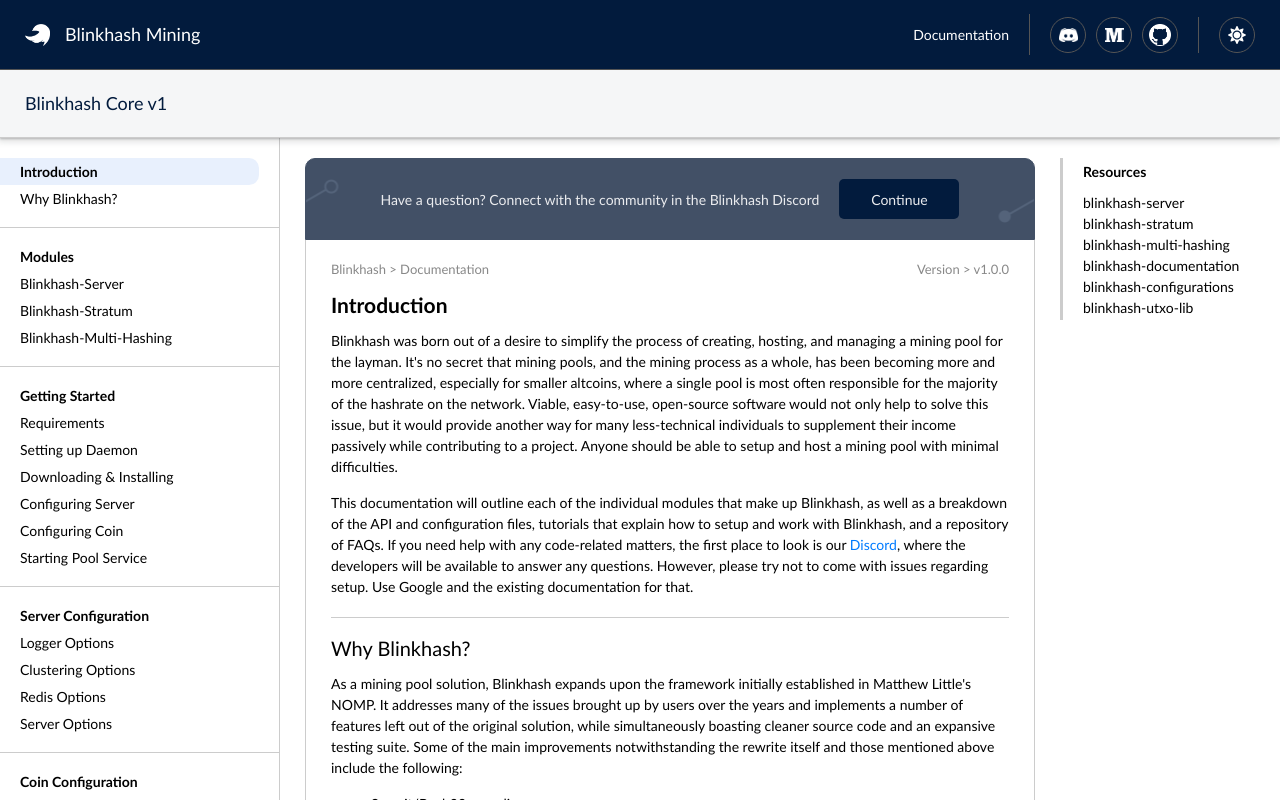
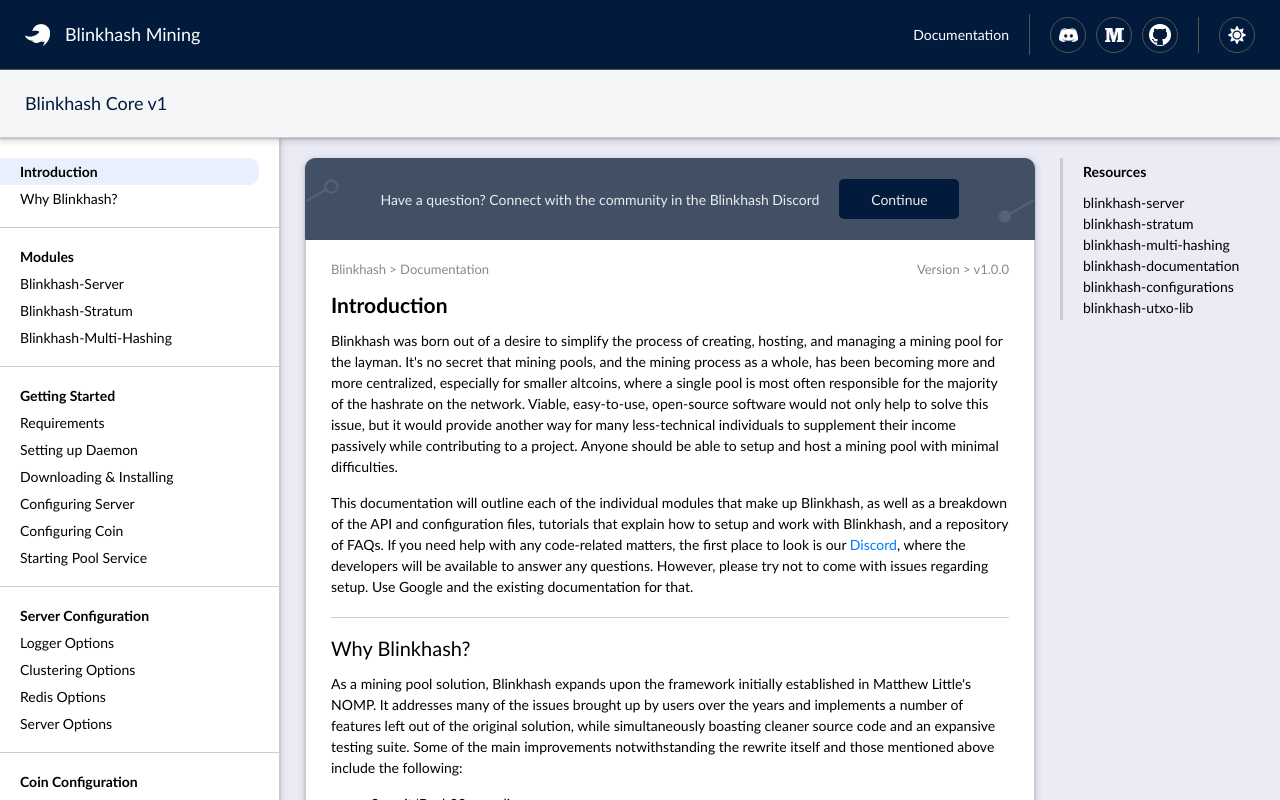
Before and after one commit to mardock2009/blinkhash-website, a Next.js app: page / in a window 1280 px wide. Shown: the top 800 px of the page. Built offline with nearby package versions, Linux system fonts and the light colour scheme.

Commit message:
Rework website layout, continue working on documentation

```diff
--- a/src/components/Banner/index.js
+++ b/src/components/Banner/index.js
@@ -1,5 +1,5 @@
 /* eslint-disable-next-line no-unused-vars */
-import React, { useState } from 'react';
+import React, { useState, useEffect } from 'react';
 import { useRouter } from 'next/router';
 
 // Main Styles
--- a/src/components/Banner/styles.js
+++ b/src/components/Banner/styles.js
@@ -12,8 +12,10 @@
   z-index: 998;
   background-color: ${(props) => props.theme.backgroundBanner};
   border-bottom: 1px solid ${(props) => props.theme.borderBanner};
-  box-shadow: 0 1px 2px 0 rgba(60,64,67,0.3),0 2px 6px 2px rgba(60,64,67,0.15);
   transition: 0.2s ease-in all;
+  ${(props) => props.theme.type === 'light' && `
+    box-shadow: 0 1px 2px 0 rgba(60,64,67,0.3),0 2px 6px 2px rgba(60,64,67,0.15);
+  `}
 `;
 
 export const BannerInner = styled.div`
--- a/src/components/Information/styles.js
+++ b/src/components/Information/styles.js
@@ -15,6 +15,11 @@
   width: 100%;
   height: 100%;
   border-radius: 10px;
+  background-color: ${(props) => props.theme.backgroundInformationSecondary};
+  transition: 0.2s ease-in all;
+  ${(props) => props.theme.type === 'light' && `
+    box-shadow: 0 1px 2px 0 rgba(60,64,67,0.3),0 2px 6px 2px rgba(60,64,67,0.15);
+  `}
   @media (max-width: 800px) {
     border-radius: 0px;
   }
@@ -26,8 +31,8 @@
   align-items: center;
   justify-content: center;
   padding: 20px 25px;
-  border: 1px solid ${(props) => props.theme.backgroundInformationSecondary};
-  background-color: ${(props) => props.theme.backgroundInformationSecondary};
+  border: 1px solid ${(props) => props.theme.backgroundInformationTertiary};
+  background-color: ${(props) => props.theme.backgroundInformationTertiary};
   background-position: center;
   border-radius: 10px 10px 0px 0px;
   @media (max-width: 1000px) {
--- a/src/components/Section/styles.js
+++ b/src/components/Section/styles.js
@@ -79,7 +79,6 @@
     margin-bottom: -1rem;
     border-radius: 0px;
     border-bottom: 0px;
-    box-shadow: none;
   }
 `;
 
--- a/src/components/Sidenav/styles.js
+++ b/src/components/Sidenav/styles.js
@@ -14,6 +14,9 @@
   transition: 0.2s ease-in all;
   overflow-x: hidden;
   overflow-y: scroll;
+  ${(props) => props.theme.type === 'light' && `
+    box-shadow: 0 1px 2px 0 rgba(60,64,67,0.3),0 2px 6px 2px rgba(60,64,67,0.15);
+  `}
   @media (max-width: 800px) {
     display: none;
   }
--- a/src/text.js
+++ b/src/text.js
@@ -91,8 +91,8 @@
 const tutorial = `
 This section will offer a tutorial on how to setup a Blinkhash pool for Bitcoin on your
 local machine. This process can be extrapolated to any other coin that uses one of
-the supported algorithms and is built similarly to Bitcoin itself. See the 'Configurations'
-page for an in-depth explanation of the configuration files used in this tutorial.
+the supported algorithms and is built similarly to Bitcoin itself. See the 'Configuration'
+sections for an in-depth explanation of the configuration files used in this tutorial.
 `
 
 const requirements = `
@@ -186,9 +186,9 @@
 
 const configuringServer = `
 To configure the server, first rename the 'configs/main/example.js' file to
-'configs/main/config.js' and make any desired changes. See the 'Configurations' page for
-a breakdown and explanation of each property mentioned in the file. The default configuration
-will also most likely work for your environment.
+'configs/main/config.js' and make any desired changes. See the 'Server Configuration' section
+for a breakdown and explanation of each property mentioned in the file. The default
+configuration will also most likely work for your environment.
 
 ~~~bash
 cp ~/blinkhash-server-1.0.0/configs/main/example.js ~/blinkhash-server-1.0.0/configs/main/config.js
@@ -229,8 +229,8 @@
 one and rename it accordingly before making any desired changes. Unlike the server
 configuration, the default settings will most likely not work for your coin, and you'll
 need to look through the coin's code itself to find the proper values. See the
-'Configurations' page for a breakdown and explanation of each property mentioned in the
-file, or check [here](https://github.com/blinkhash/blinkhash-configurations) for a list
+'Coin Configuration' section for a breakdown and explanation of each property mentioned in
+the file, or check [here](https://github.com/blinkhash/blinkhash-configurations) for a list
 of configuration files that have been confirmed to work properly.
 
 ~~~bash
@@ -256,7 +256,6 @@
 config.coin.asicBoost = true;
 config.coin.getInfo = false;
 config.coin.segwit = true;
-config.coin.txFee = 0.0004;
 config.coin.rewards = '';
 
 // Algorithm Configuration
@@ -306,6 +305,7 @@
 config.payments.paymentInterval = 7200;
 config.payments.minConfirmations = 10;
 config.payments.minPayment = 0.005;
+config.payments.transactionFee = 0.0004;
 config.payments.daemon = {};
 config.payments.daemon.host = '127.0.0.1';
 config.payments.daemon.port = 8332;
@@ -607,17 +607,6 @@
 
 ---
 
-#### config.coin.txFee
-The transaction fee to use when the pool is sending out payments. A higher fee will
-ensure that payments get processed faster.
-
-~~~js
-// Type: Float
-config.coin.txFee = [float]
-~~~
-
----
-
 #### config.coin.rewards
 The type of secondary rewards implemented by the developers (i.e. treasury, development
 payments, etc.). This property is still being implemented, and as such, Blinkhash won't
@@ -851,54 +840,151 @@
 
 const daemonOptions = `
 #### config.daemons.host
+The host IP for the daemon instance being configured.
+
+~~~js
+// Type: String
+config.daemons.host = [string]
+~~~
 
 ---
 
 #### config.daemons.port
+The port for the daemon instance being configured.
+
+~~~js
+// Type: Number
+config.daemons.port = [number]
+~~~
 
 ---
 
 #### config.daemons.username
+The username set for the daemon instance being configured
+
+~~~js
+// Type: String
+config.daemons.username = [string]
+~~~
 
 ---
 
 #### config.daemons.password
+The password set for the daemon instance being configured
+
+~~~js
+// Type: String
+config.daemons.password = [string]
+~~~
 `;
 
 const paymentOptions = `
 #### config.payments.enabled
+Ensures that the payment processor will be started when the server process is initialized.
+
+~~~js
+// Type: Boolean
+config.payments.enabled = true | false
+~~~
 
 ---
 
 #### config.payments.checkInterval
+The amount of time in seconds for the server to wait in-between payment check cycles. A
+payment check cycle is a process in which the server runs managerial scripts to update current
+balances and other statistics. Payments will not be sent out when this process runs.
+
+~~~js
+// Type: Number
+config.payments.checkInterval = [number]
+~~~
 
 ---
 
 #### config.payments.paymentInterval
+The amount of time in seconds for the server to wait in-between payment management cycles. A
+payment management cycle is similar to a payment check cycle in that it's a process where the
+server runs managerial scripts, but it also sends out payments to miners and adjusts the
+database accordingly.
+
+~~~js
+// Type: Number
+config.payments.paymentInterval = [number]
+~~~
 
 ---
 
 #### config.payments.minConfirmations
+The minimum number of confirmations for a mined block before it will be considered as
+accepted.
+
+~~~js
+// Type: Number
+config.payments.minConfirmations = [number]
+~~~
 
 ---
 
 #### config.payments.minPayment
+The minimum amount of the coin being mined that will be sent out in payments. Any balances
+less than the minimum will be logged and sent out when the miner reaches a permissible
+balance.
+
+~~~js
+// Type: Float
+config.payments.minPayment = [float]
+~~~
+
+---
+
+#### config.payments.transactionFee
+The transaction fee to use when the pool is sending out payments. A higher fee will
+ensure that payments get processed faster.
+
+~~~js
+// Type: Float
+config.payments.transactionFee = [float]
+~~~
 
 ---
 
 #### config.payments.daemon.host
+The host IP for the daemon instance that the payment processor will use.
+
+~~~js
+// Type: String
+config.payments.daemon.host = [string]
+~~~
 
 ---
 
 #### config.payments.daemon.port
+The port for the daemon instance that the payment processor will use.
+
+~~~js
+// Type: Number
+config.payments.daemon.port = [number]
+~~~
 
 ---
 
 #### config.payments.daemon.username
+The username set for the daemon instance that the payment processor will use.
+
+~~~js
+// Type: String
+config.payments.daemon.username = [string]
+~~~
 
 ---
 
 #### config.payments.daemon.password
+The password set for the daemon instance that the payment processor will use.
+
+~~~js
+// Type: String
+config.payments.daemon.password = [string]
+~~~
 `;
 
 const banningOptions = `
--- a/src/themes.js
+++ b/src/themes.js
@@ -1,4 +1,7 @@
 export const lightTheme = {
+
+  /* Global Type */
+  type: 'light',
 
   /* Banner Palette */
   backgroundBanner: '#f5f6f7',
@@ -11,9 +14,9 @@
   textButton: '#ebecef',
 
   /* Footer Palette */
-  backgroundFooter: '#ffffff',
+  backgroundFooter: '#021b3d',
   borderFooter: '#cccccc',
-  textFooter: '#000000',
+  textFooter: '#ffffff',
 
   /* Header Palette */
   backgroundHeader: '#021b3d',
@@ -25,15 +28,16 @@
   textHover: '#2db594',
 
   /* Information Palette */
-  backgroundInformation: '#ffffff',
-  backgroundInformationSecondary: '#425066',
+  backgroundInformation: '#ebebf6',
+  backgroundInformationSecondary: '#ffffff',
+  backgroundInformationTertiary: '#425066',
   borderInformation: '#cccccc',
   textInformation: '#000000',
   textInformationSecondary: '#ebecef',
   textInformationTertiary: '#888888',
 
   /* License Palette */
-  backgroundLicense: '#ffffff',
+  backgroundLicense: '#ebebf6',
   borderLicense: '#cccccc',
   textLicense: '#888888',
 
@@ -41,7 +45,7 @@
   textLink: '#000000',
 
   /* Resources Palette */
-  backgroundResources: '#ffffff',
+  backgroundResources: '#ebebf6',
   borderResources: '#cccccc',
   textResources: '#000000',
 
@@ -56,9 +60,12 @@
 // Main Dark Theme
 export const darkTheme = {
 
+  /* Global Type */
+  type: 'dark',
+
   /* Banner Palette */
-  backgroundBanner: '#1b1e24',
-  borderBanner: '#3e4559',
+  backgroundBanner: '#1d212b',
+  borderBanner: '#333947',
   titleBanner: '#ebecef',
   textBanner: '#bbbbbb',
 
@@ -67,13 +74,13 @@
   textButton: '#ffffff',
 
   /* Footer Palette */
-  backgroundFooter: '#202632',
-  borderFooter: '#3e4559',
+  backgroundFooter: '#0d1524',
+  borderFooter: '#333947',
   textFooter: '#ebecef',
 
   /* Header Palette */
-  backgroundHeader: '#202632',
-  borderHeader: '#3e4559',
+  backgroundHeader: '#0d1524',
+  borderHeader: '#333947',
   textHeader: '#ebecef',
 
   /* Hover Palette */
@@ -81,30 +88,31 @@
   textHover: '#2db594',
 
   /* Information Palette */
-  backgroundInformation: '#202632',
-  backgroundInformationSecondary: '#2b3141',
-  borderInformation: '#3e4559',
+  backgroundInformation: '#1b1e24',
+  backgroundInformationSecondary: '#202632',
+  backgroundInformationTertiary: '#2b3141',
+  borderInformation: '#333947',
   textInformation: '#ebecef',
   textInformationSecondary: '#ebecef',
   textInformationTertiary: '#bbbbbb',
 
   /* License Palette */
-  backgroundLicense: '#202632',
-  borderLicense: '#3e4559',
+  backgroundLicense: '#1b1e24',
+  borderLicense: '#333947',
   textLicense: '#bbbbbb',
 
   /* Link Palette */
   textLink: '#ebecef',
 
   /* Resources Palette */
-  backgroundResources: '#202632',
-  borderResources: '#3e4559',
+  backgroundResources: '#1b1e24',
+  borderResources: '#333947',
   textResources: '#ebecef',
 
   /* Sidenav Palette */
   backgroundSidenav: '#202632',
   backgroundSidenavSecondary: '#444ca0',
   backgroundSidenavTertiary: '#2db594',
-  borderSidenav: '#3e4559',
+  borderSidenav: '#333947',
   textSidenav: '#ebecef',
 };
```
